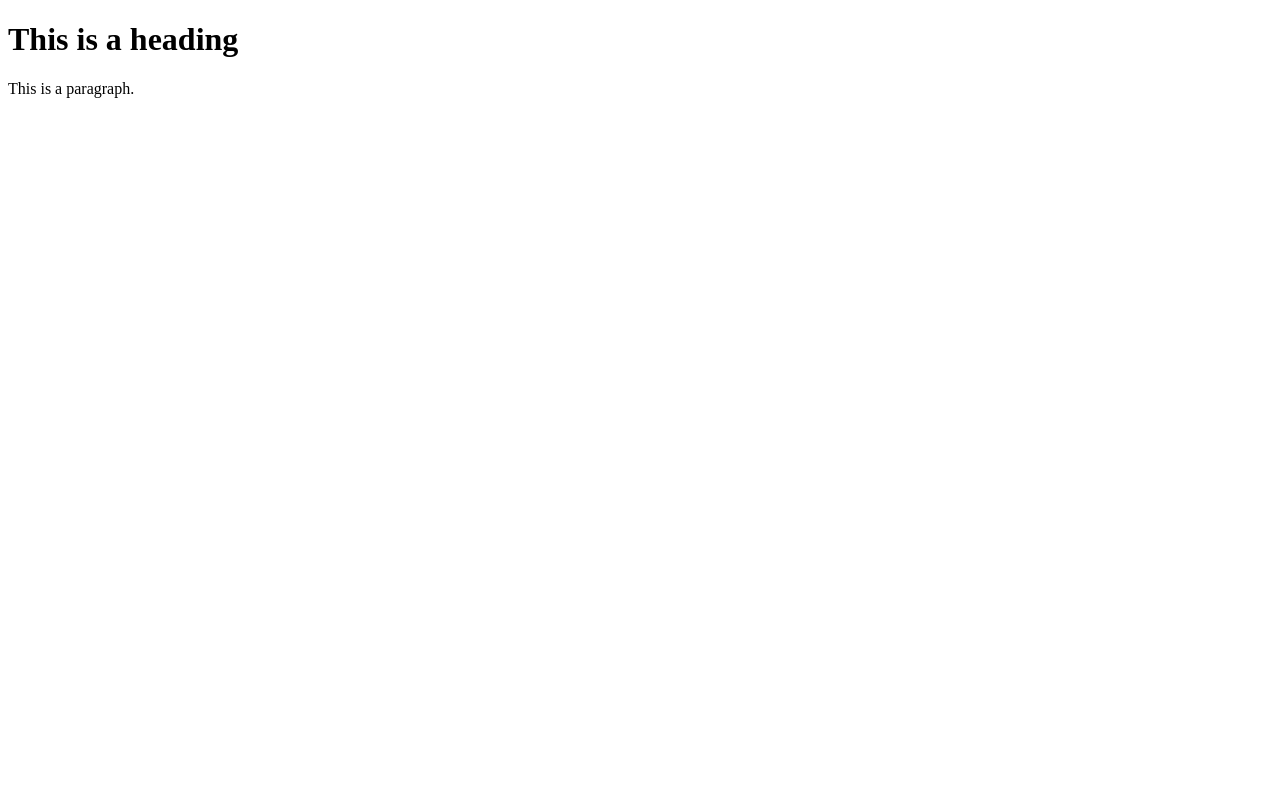
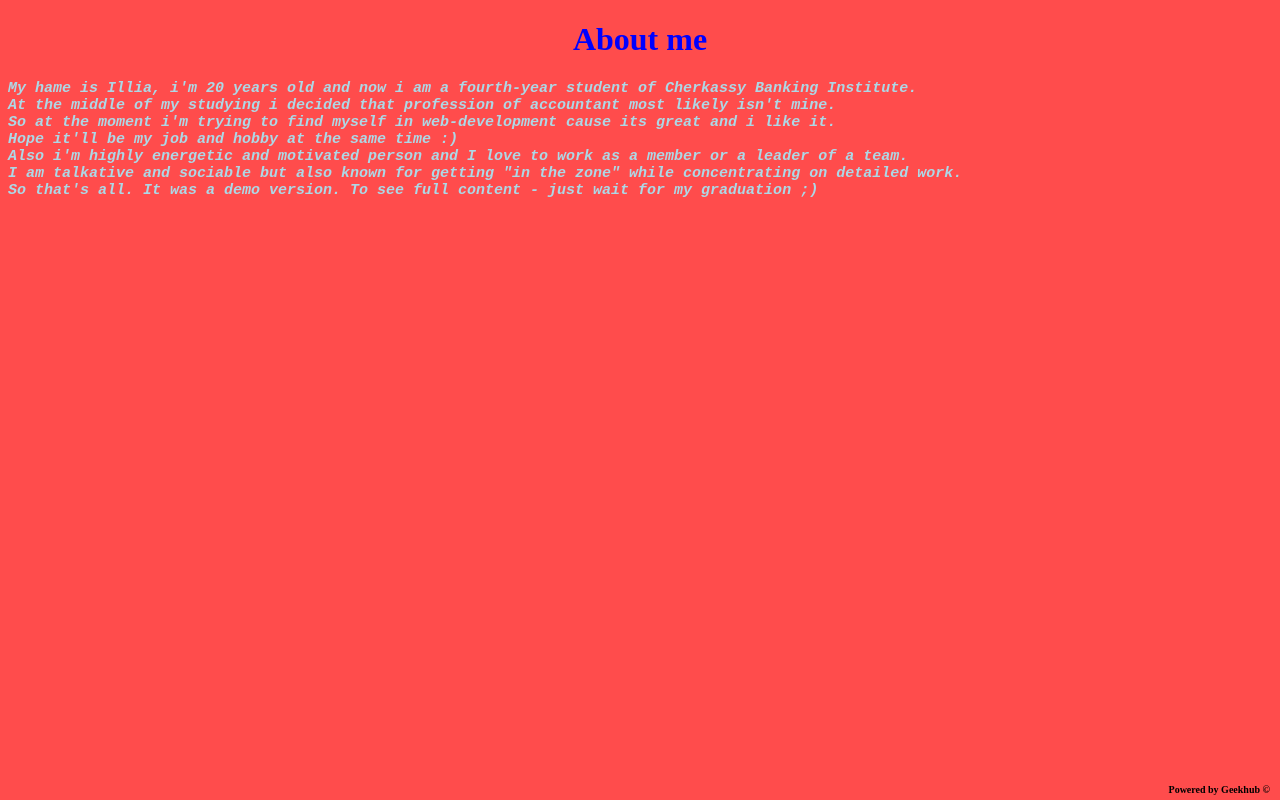
Before and after one commit to gaponow/test, a plain HTML site: page index.html in a window 1280 px wide. Drawn offline with Linux system fonts and the light colour scheme.

Commit message:
About me

```diff
--- a/index.html
+++ b/index.html
@@ -1,10 +1,23 @@
  <!DOCTYPE html>
 <html>
-<title>HTML Page</title>
+<title>About me</title>
+<style>
+body {
+background-color: rgba(255, 0, 0, 0.7);
+}
+</style>
 <body>
 
-<h1>This is a heading</h1>
-<p>This is a paragraph.</p>
-
+<h1 style="text-align: center; color: blue">About me</h1>
+<pre style="color: lightblue; font-size: 15px;"><i><b>My hame is Illia, i'm 20 years old and now i am a fourth-year student of Cherkassy Banking Institute.
+At the middle of my studying i decided that profession of accountant most likely isn't mine.
+So at the moment i'm trying to find myself in web-development cause its great and i like it.
+Hope it'll be my job and hobby at the same time :)
+Also i'm highly energetic and motivated person and I love to work as a member or a leader of a team.
+I am talkative and sociable but also known for getting "in the zone" while concentrating on detailed work.
+So that's all. It was a demo version. To see full content - just wait for my graduation ;)</b></i></pre>
 </body>
+<footer style="position: fixed; bottom: 5px; right: 10px; font-size: 10px;">
+<b>Powered by Geekhub &copy;</b>
+</footer>
 </html>
```
